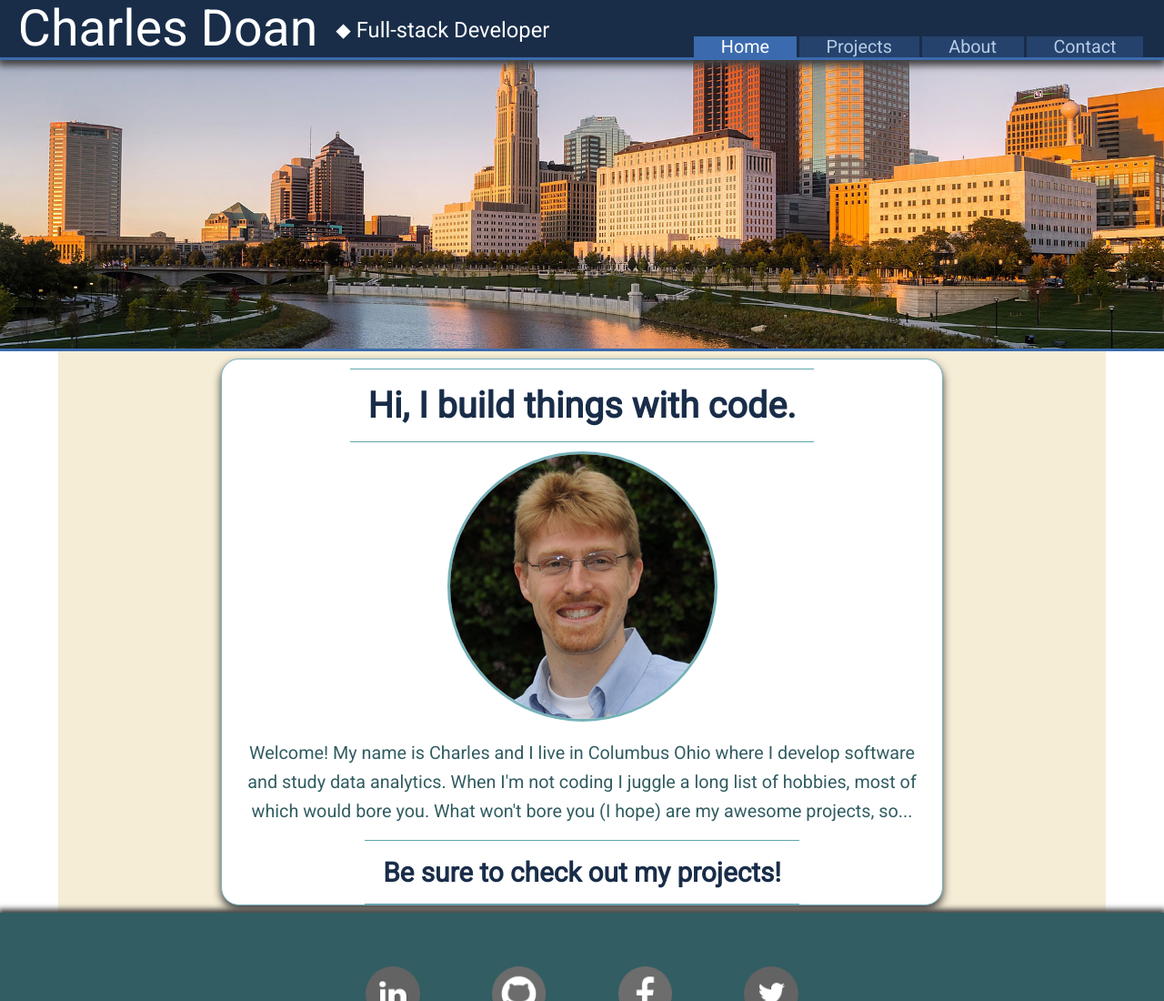
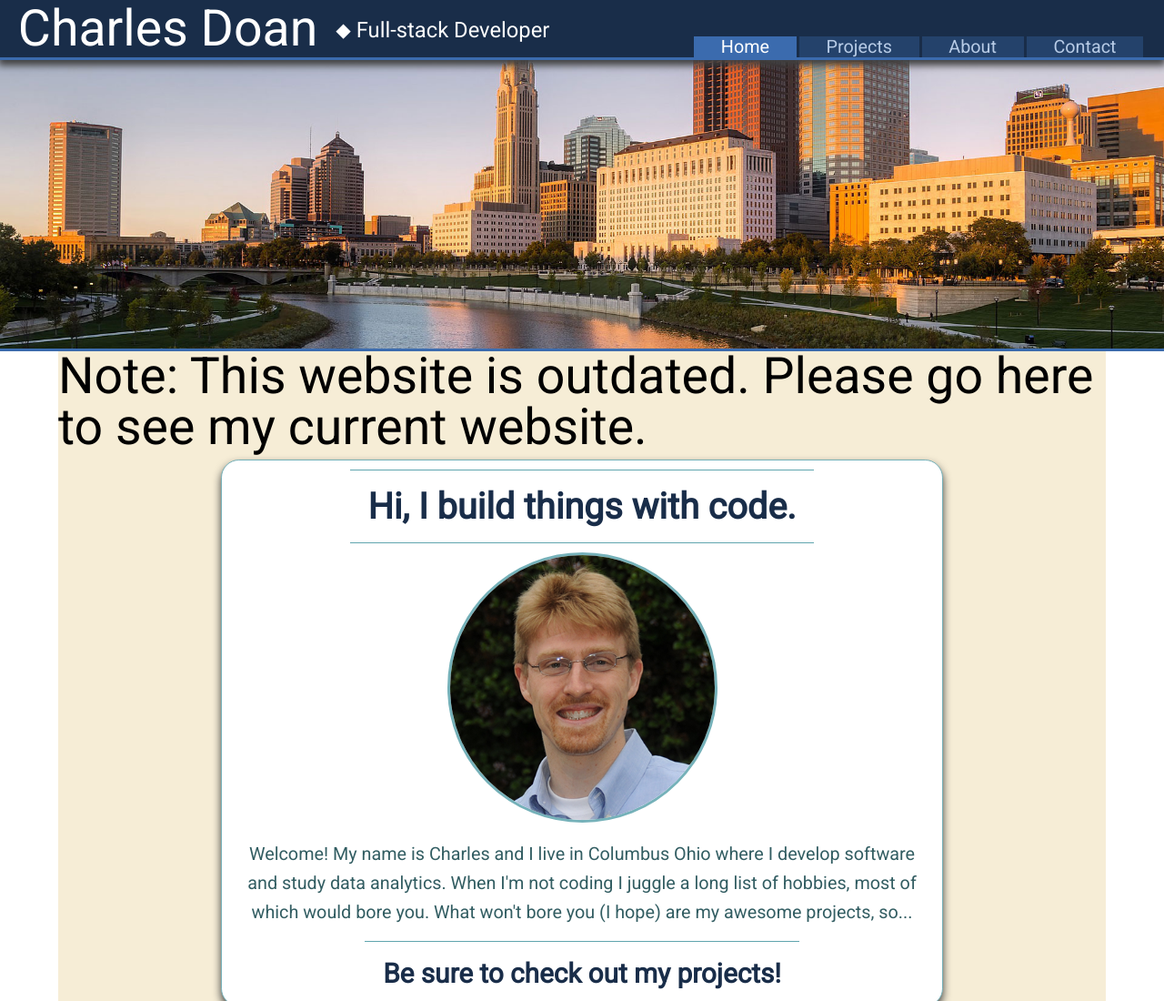
Before and after one commit to charles-m-doan/charles-m-doan.github.io, a plain HTML site: page index.html in a window 1280 px wide. Shown: the top 1100 px of the page at 91% size. Drawn offline with Linux system fonts and the light colour scheme.

Commit message:
Update index.html

```diff
--- a/index.html
+++ b/index.html
@@ -41,6 +41,7 @@
 			</header>
 			<div class="hero-image"></div>
 			<main class="main">
+				<h1>Note: This website is outdated. Please go <a href="https://charlesmatthewdoan.firebaseapp.com/">here</a> to see my current website.</h1>
 				<div id="home-page" class="tabcontent">
 					<section class="intro">
 						<h3 class="intro__greeting">Hi, I build things with code.</h3>
```
